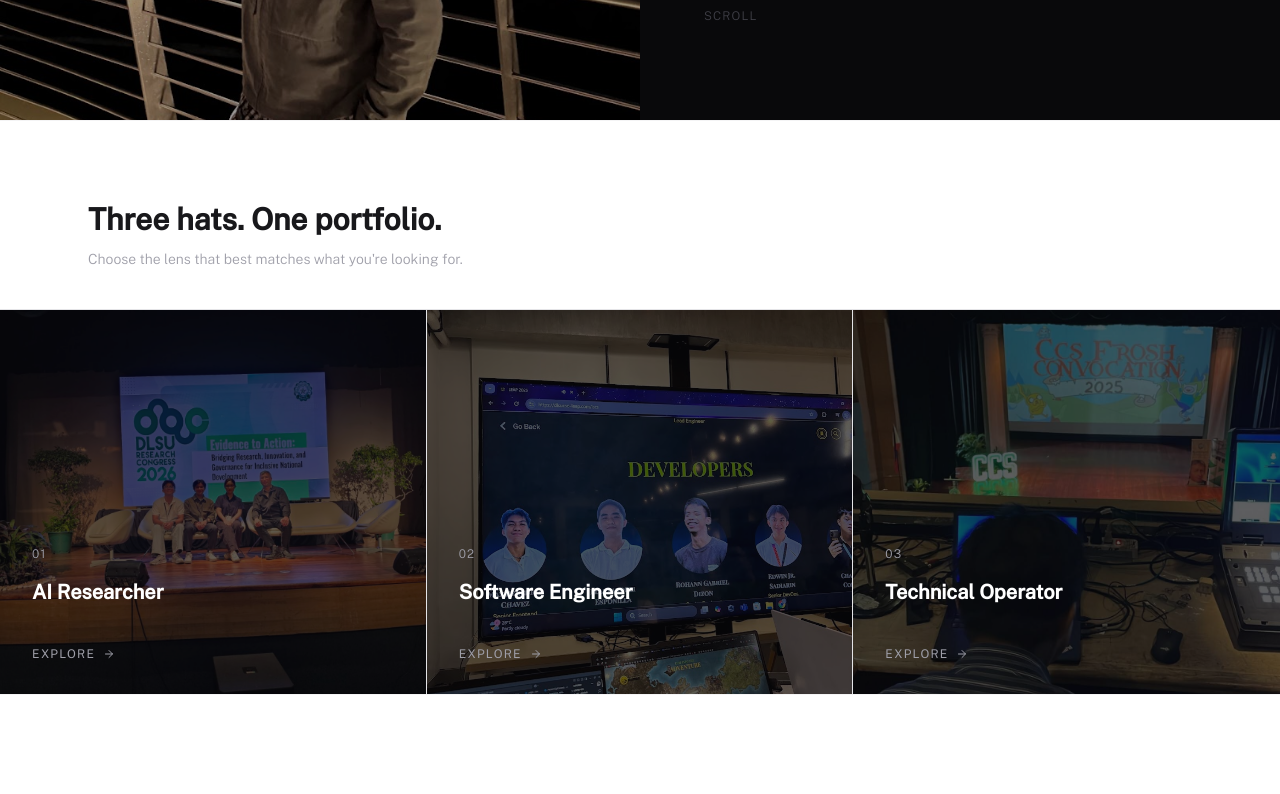
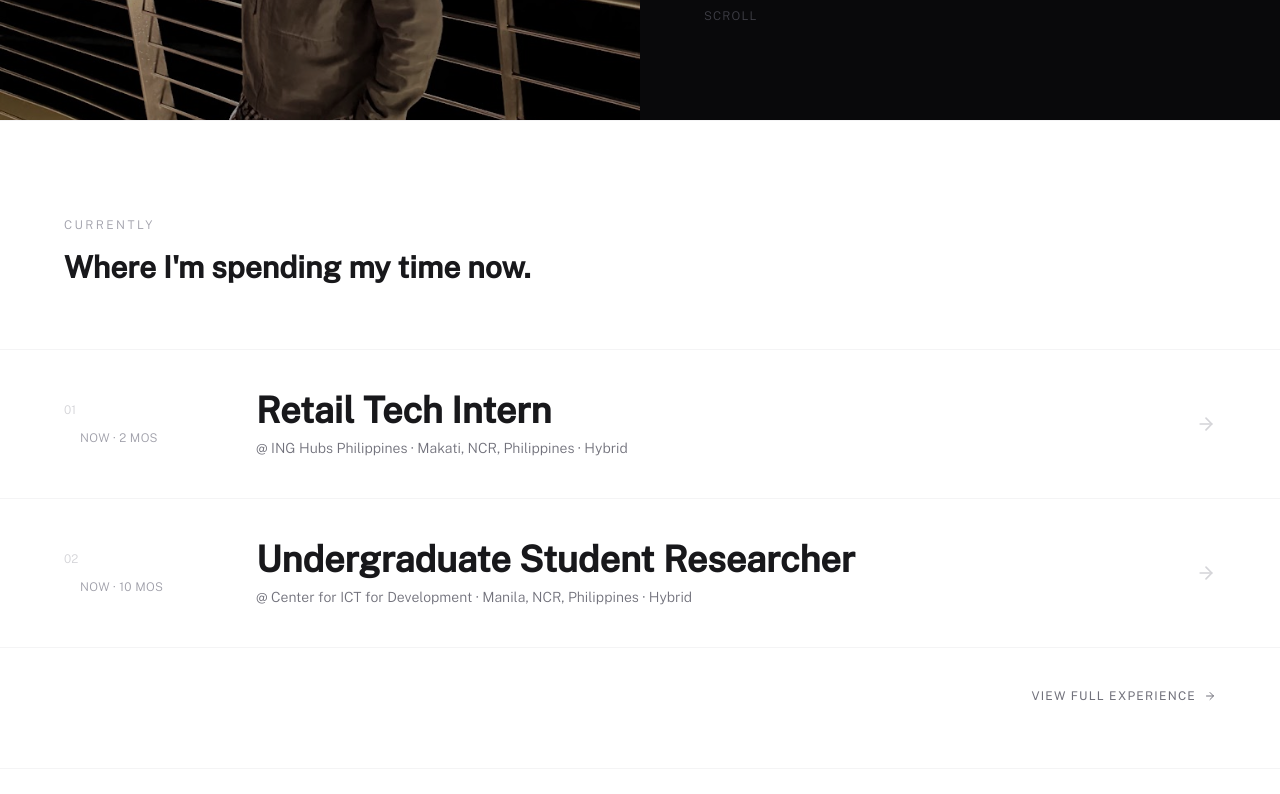
Before and after one commit to mbchavez27/mbchavezzportfolio, a React (Vite) app: page / in a window 1280 px wide. Shown: the part 680-1474 px from the top of the page. Built offline with nearby package versions, Linux system fonts and the light colour scheme.

Commit message:
feat(home): show active roles in a Currently section above the three hats

```diff
--- /dev/null
+++ b/src/features/experience/components/CurrentRoles.tsx
@@ -0,0 +1,78 @@
+import { motion } from "motion/react";
+import { ArrowRight } from "lucide-react";
+import { Link } from "react-router";
+import { formatIndex } from "@/lib/format";
+import { revealOnScroll } from "@/lib/motion";
+
+export type CurrentRoleEntry = {
+  readonly role: string;
+  readonly organization: string;
+  readonly location: string;
+  readonly duration: string;
+};
+
+const EXPERIENCE_PATH = "/experience";
+
+export default function CurrentRoles({ entries }: { entries: readonly CurrentRoleEntry[] }) {
+  if (entries.length === 0) return null;
+
+  return (
+    <section className="bg-white border-t border-zinc-100 pt-24 pb-16">
+      <motion.div {...revealOnScroll()} className="px-6 sm:px-10 md:px-16 mb-16">
+        <p className="font-body font-light text-xs text-zinc-400 tracking-[0.2em] uppercase mb-4">Currently</p>
+        <h2 className="font-display text-2xl md:text-3xl font-semibold text-zinc-900">
+          Where I'm spending my time now.
+        </h2>
+      </motion.div>
+
+      <div className="flex flex-col divide-y divide-zinc-100 border-y border-zinc-100">
+        {entries.map((entry, i) => (
+          <motion.div
+            key={`${entry.role}@${entry.organization}`}
+            {...revealOnScroll({ x: -24, y: 0, delay: i * 0.1, duration: 0.5 })}
+          >
+            <Link
+              to={EXPERIENCE_PATH}
+              className="group grid grid-cols-1 md:grid-cols-[160px_1fr_auto] gap-4 md:gap-8 items-center py-10 px-6 sm:px-10 md:px-16 hover:bg-zinc-50 transition-colors duration-200"
+            >
+              <div className="flex md:flex-col gap-4 md:gap-3">
+                <span className="font-body font-light text-xs text-zinc-300">{formatIndex(i)}</span>
+                <span className="flex items-center gap-2 font-body font-light text-xs text-zinc-400 tracking-wide uppercase">
+                  <span className="relative flex w-2 h-2">
+                    <span className="absolute inset-0 rounded-full bg-primary opacity-75 animate-ping" />
+                    <span className="relative w-2 h-2 rounded-full bg-primary" />
+                  </span>
+                  Now · {entry.duration}
+                </span>
+              </div>
+
+              <div>
+                <h3 className="font-display text-2xl md:text-4xl font-semibold text-zinc-900 group-hover:text-primary transition-colors duration-200 mb-2">
+                  {entry.role}
+                </h3>
+                <p className="font-body font-light text-sm text-zinc-500">
+                  <span className="text-primary">@</span> {entry.organization} · {entry.location}
+                </p>
+              </div>
+
+              <ArrowRight
+                size={20}
+                className="hidden md:block text-zinc-300 group-hover:text-primary group-hover:translate-x-1 transition-all duration-300"
+              />
+            </Link>
+          </motion.div>
+        ))}
+      </div>
+
+      <div className="px-6 sm:px-10 md:px-16 mt-10 flex justify-end">
+        <Link
+          to={EXPERIENCE_PATH}
+          className="group flex items-center gap-2 text-zinc-500 hover:text-primary transition-colors duration-300"
+        >
+          <span className="font-body text-xs tracking-widest uppercase">View full experience</span>
+          <ArrowRight size={12} className="group-hover:translate-x-1 transition-transform duration-300" />
+        </Link>
+      </div>
+    </section>
+  );
+}
--- /dev/null
+++ b/src/features/experience/containers/CurrentRolesContainer.tsx
@@ -0,0 +1,17 @@
+import CurrentRoles from "../components/CurrentRoles";
+import { positions } from "../data/experience.data";
+import { currentYearMonth, formatDuration, isOngoing } from "../domain/tenure.domain";
+
+export default function CurrentRolesContainer() {
+  const today = currentYearMonth();
+  const entries = positions
+    .filter(({ tenure }) => isOngoing(tenure, today))
+    .map(({ role, organization, location, tenure }) => ({
+      role,
+      organization,
+      location,
+      duration: formatDuration(tenure, today),
+    }));
+
+  return <CurrentRoles entries={entries} />;
+}
--- a/src/features/experience/index.ts
+++ b/src/features/experience/index.ts
@@ -1,2 +1,3 @@
+export { default as CurrentRolesContainer } from "./containers/CurrentRolesContainer";
 export { default as EducationTimelineContainer } from "./containers/EducationTimelineContainer";
 export { default as ExperienceTimelineContainer } from "./containers/ExperienceTimelineContainer";
--- a/src/pages/HomePage.tsx
+++ b/src/pages/HomePage.tsx
@@ -1,4 +1,5 @@
 import Navbar from "@/components/organisms/Navbar";
+import { CurrentRolesContainer } from "@/features/experience";
 import {
   ContactContainer,
   HatSelectorContainer,
@@ -12,6 +13,7 @@ export default function HomePage() {
       <Navbar />
       <main>
         <IntroductionContainer />
+        <CurrentRolesContainer />
         <HatSelectorContainer />
         <HighlightsContainer />
         <ContactContainer />
```
